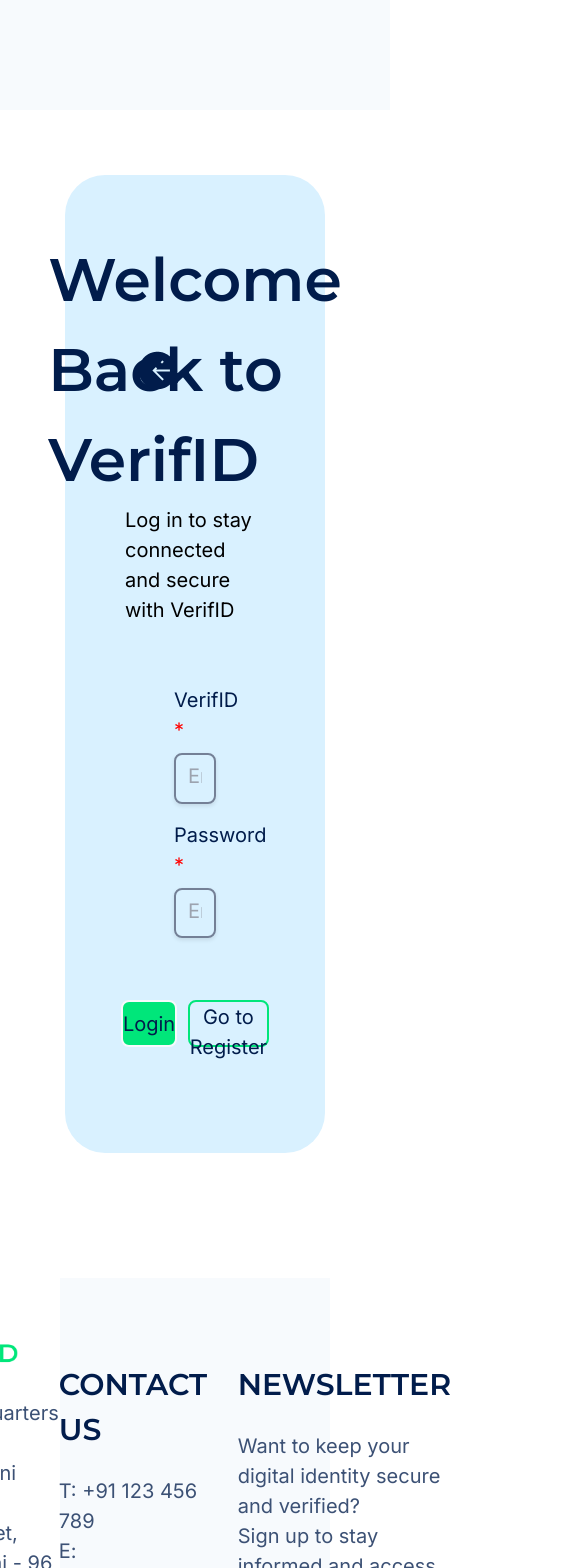
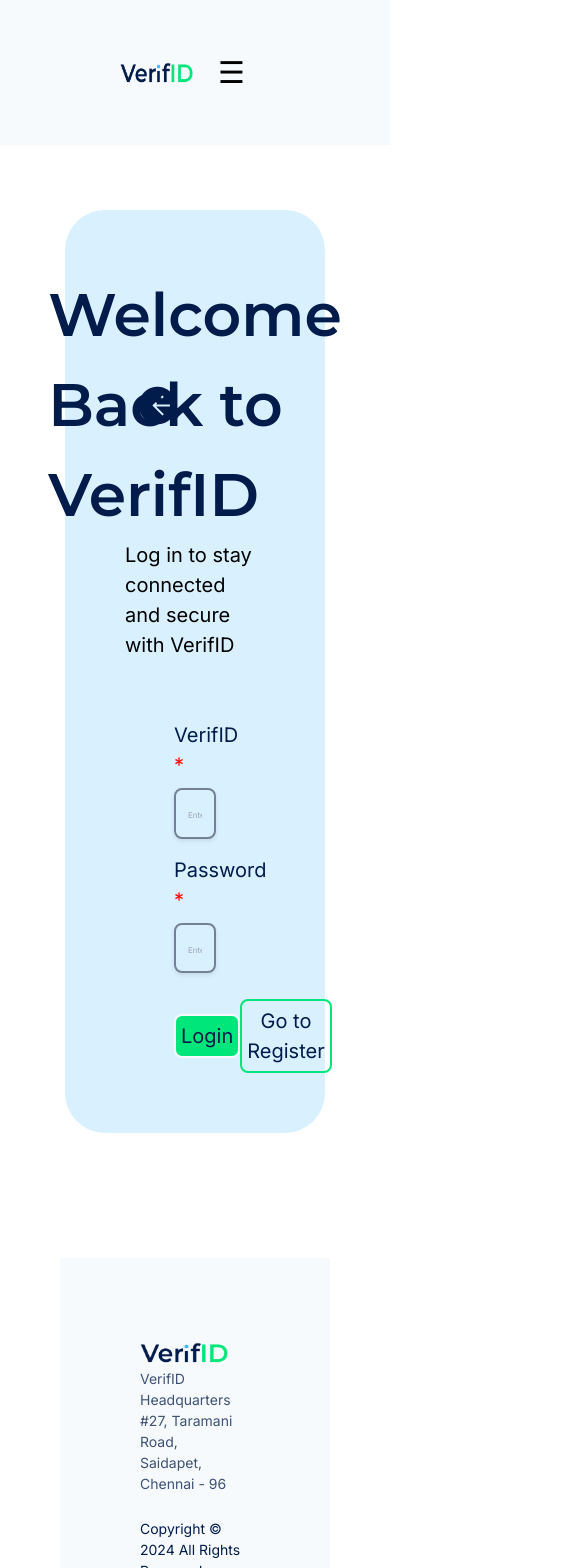
Before and after one commit to VarunCypherV/verfid, a Next.js app in the folder clientnext/: page /login in a window 390 px wide. Shown: the top 1568 px of the page, 585 px wide, since content can reach past the window. Built offline with nearby package versions, Linux system fonts and the light colour scheme.

Commit message:
Resposnive Landing + Ham

```diff
--- a/clientnext/src/app/components/herosection.js
+++ b/clientnext/src/app/components/herosection.js
@@ -2,6 +2,18 @@
 
 import React from "react";
 const HeroSection = ({ id }) => {
+  const smoothScrollTo = (id) => {
+    const element = document.getElementById(id);
+    if (element) {
+      element.scrollIntoView({
+        behavior: "smooth",
+        block: "start",
+      });
+    } else {
+      window.location.href = "/#" + id;
+    }
+  };
+
   return (
     <section id={id}>
       <div className="HeroSection">
@@ -20,7 +32,13 @@ const HeroSection = ({ id }) => {
             </p>
           </div>
           <div className="HeroButtons">
-            <button className="primary">
+            <button
+              className="primary"
+              onClick={(e) => {
+                e.preventDefault();
+                smoothScrollTo("about");
+              }}
+            >
               <p>About Us</p>
             </button>
             <button
--- a/clientnext/src/app/components/navbar.js
+++ b/clientnext/src/app/components/navbar.js
@@ -18,6 +18,7 @@ const smoothScrollTo = (id) => {
 
 function Navbar() {
   const [isDarkTheme, setIsDarkTheme] = useState(false);
+  const [isMenuOpen, setIsMenuOpen] = useState(false);
 
   useEffect(() => {
     const storedTheme = localStorage.getItem("theme");
@@ -38,6 +39,8 @@ function Navbar() {
     });
     return () => observer.disconnect(); // Cleanup observer when the component unmounts
   }, []);
+
+  const toggleMenu = () => setIsMenuOpen(!isMenuOpen);
 
   return (
     <div className="Nav">
@@ -94,6 +97,58 @@ function Navbar() {
           />
         </Link>
       </div>
+
+      <div className="Hamburger" onClick={toggleMenu}>
+        ☰
+      </div>
+
+      {isMenuOpen && (
+        <div className="MobileMenu" onClick={() => setIsMenuOpen(false)}>
+        <ThemeSwitcher />
+        <a
+          href="#goals"
+          className="nav-link"
+          onClick={(e) => {
+            e.preventDefault();
+            smoothScrollTo("goals");
+          }}
+        >
+          Goals
+        </a>
+        <a
+          href="#workflow"
+          className="nav-link"
+          onClick={(e) => {
+            e.preventDefault();
+            smoothScrollTo("workflow");
+          }}
+        >
+          Workflow
+        </a>
+        <a
+          href="#contact-us"
+          className="nav-link"
+          onClick={(e) => {
+            e.preventDefault();
+            smoothScrollTo("contact-us");
+          }}
+        >
+          Contact Us
+        </a>
+        <Link href="/login" className="nav-link">
+          Login
+        </Link>
+        <Link href="/profile" className="ProfileImg">
+          <img
+            src={
+              isDarkTheme
+                ? "/assets/darkprofile.png"
+                : "/assets/lightprofile.png"
+            }
+          />
+        </Link>
+        </div>
+      )}
     </div>
   );
 }
--- a/clientnext/src/app/globals.css
+++ b/clientnext/src/app/globals.css
@@ -101,6 +101,7 @@ p {
 
 .Nav {
   display: flex;
+  justify-content: space-between;
   flex-direction: row;
   flex: 1;
   background-color: var(--background);
@@ -126,8 +127,7 @@ p {
   flex-direction: row;
   align-items: center;
   justify-content: flex-start;
-  flex: 2;
-  margin-right: 500px;
+  flex: 3;
   > img {
     height: 30px;
     width: 88px;
@@ -158,6 +158,64 @@ p {
   }
 }
 
+.Hamburger {
+  display: none;
+  font-size: 30px;
+  cursor: pointer;
+  align-self: right;
+}
+
+.MobileMenu {
+  position: absolute;
+  top: 60px;
+  right: 20px;
+  background-color: var(--background);
+  padding: 20px; /* Increased padding around the menu */
+  border-radius: 8px;
+  display: flex;
+  flex-direction: column;
+}
+
+.MobileMenu a {
+  margin-bottom: 15px; /* Adds more space between each link */
+  font-size: 18px; /* Adjust font size if needed */
+  text-decoration: none;
+  color: var(--text);
+}
+
+.MobileMenu a:last-child {
+  margin-bottom: 0; /* Removes margin from the last item */
+}
+
+@media (max-width: 1300px) {
+  .Right {
+    display: none;
+  }
+  .Left {
+    flex:5
+  }
+  .Hamburger {
+    display: block;
+    align-items: flex-end;
+  }
+}
+
+@media (max-width: 700px) {
+  .Right {
+    display: none;
+  }
+  .Left {
+    flex:5;
+  }
+  .Hamburger {
+    display: block;
+    padding: 25px;
+    flex:1
+  }
+}
+
+
+
 /* ================================================= */
 /* Footer */
 
@@ -167,7 +225,7 @@ p {
   justify-content: center;
   margin: 60px;
   padding: 60px;
-  height: 300px;
+  /* height: 300px; */
   background-color: var(--background);
   flex: 1;
 }
@@ -182,6 +240,7 @@ p {
     width: 88.32px;
   }
 }
+
 .top {
   margin: 24px 0;
 }
@@ -204,6 +263,36 @@ p {
   display: flex;
   align-self: flex-start;
 }
+
+@media (max-width: 1300px) {
+  .Footer {
+    display: flex;
+    flex-direction: row;
+    justify-content: center;
+    background-color: var(--background);
+    flex-wrap: wrap;
+
+  }
+
+  .F_Left, .F_Middle, .F_Right {
+    margin: 20px; /* Add space between sections */
+  }
+
+  /* Reduce font sizes */
+  .F_Left p,
+  .F_Middle p,
+  .F_Right p,
+  .F_Right h3 {
+    font-size: 14px; /* Adjust this value as needed */
+  }
+
+  .F_Left h3,
+  .F_Middle h3,
+  .F_Right h3 {
+    font-size: 16px; /* Adjust the heading size */
+  }
+}
+
 
 /* ===================================================== */
 
@@ -238,7 +327,7 @@ p {
 }
 
 .subscribe-button {
-  padding: 8px 16px;
+  padding: 8px 26px;
   background-color: var(--text);
   color: var(--background);
   border: none;
@@ -248,6 +337,33 @@ p {
 
 .subscribe-button:hover {
   background-color: var(--hover-color);
+}
+
+@media (max-width: 1300px) {
+  .email-input {
+
+  }
+  ::placeholder {
+    color: var(--text50);
+    font-size: 12px;
+  }
+  .subscribe-button {
+    font-size: 14px; /* Reduced font size */
+  }
+}
+
+@media (max-width: 900px) {
+  .email-input {
+    padding:2px;
+  }
+  ::placeholder {
+    color: var(--text50);
+    font-size: 8px;
+  }
+  .subscribe-button {
+    font-size: 8px; /* Reduced font size */
+    padding:5px 10px;
+  }
 }
 
 /* ===================================================== */
@@ -306,8 +422,7 @@ p {
 }
 
 button {
-  width: 185px;
-  height: 47px; /* Add padding to buttons */
+  padding: 5px 20px;
   border: none; /* Remove default border */
   border-radius: 8px; /* Rounded corners */
   cursor: pointer; /* Change cursor on hover */
@@ -402,6 +517,54 @@ button {
   gap:20px;
 }
 
+@media (max-width: 1300px) {
+  .goal-card h1,
+  .goal-card h3,
+  .goal-card p {
+    font-size: 90%; /* Reduce font size */
+  }
+  .goal-card img {
+    width: 120%;
+  }
+}
+
+@media (max-width: 1000px) {
+
+  .product-goals-section {
+    flex-wrap: wrap; /* Enable wrapping */
+  }
+  .goal-card {
+    flex: 1 1 100%; /* Make cards full width on small screens */
+  }
+  .goal-card h1,
+  .goal-card h3,
+  .goal-card p {
+    font-size: 80%; /* Reduce font size */
+  }
+  .goal-card img {
+    display: none;
+  }
+}
+@media (max-width: 700px) {
+
+  .product-goals-section {
+    flex-wrap: wrap; /* Enable wrapping */
+  }
+  .goal-card {
+    flex: 1 1 80%; /* Make cards full width on small screens */
+  }
+  .goal-card h1,
+  .goal-card h3,
+  .goal-card p {
+    font-size: 80%; /* Reduce font size */
+  }
+  .goal-card img {
+    display: none;
+  }
+  .goal-col img{
+    display: none;
+  }
+}
 /* ===================================================== */
 
 .about-us-section {
@@ -486,6 +649,58 @@ button {
   grid-column: span 2;
   grid-row: span 1;
 }
+
+@media (max-width: 1000px) {
+  .about-us-section h1 {
+    font-size: 40px;
+  }
+
+  .card {
+    padding: 25px;
+  }
+
+  .card p {
+    font-size: 12px;
+  }
+
+  .card h3 {
+    font-size: 12px;
+  }
+
+  .card img {
+    width: 100%;
+  }
+
+  .card-grid {
+    grid-template-columns: 1fr 1fr;
+    grid-template-rows: auto;
+    grid-template-areas:
+      "large large"
+      "blue-light small"
+      "medium medium"
+      "green small";
+  }
+
+  .card.large {
+    grid-column: span 12;
+    grid-row: span 1;
+  }
+  .card.medium {
+    grid-column: span 6;
+    grid-row: span 1;
+  }
+  .card.small {
+    grid-column: span 6;
+    grid-row: span 1;
+    >img {
+      width:50%;
+    }
+  }
+
+
+}
+
+
 /* ===================================================== */
 .architecture-workflow-section {
   display: flex;
@@ -599,8 +814,15 @@ label {
   margin: 0px 5%;
 }
 
+
+.RF.disabled {
+  filter: blur(4px);
+  pointer-events: none; /* Prevent clicks */
+  opacity: 0.5;
+}
+
 .input-field:focus {
-  border-color: #5a82ab; /* Focus border color */
+  border-color: #5a82ab;
 }
 
 .RegFieldContainer {
@@ -613,13 +835,28 @@ label {
 }
 
 .RegButtons {
+  display: flex;
   flex-direction: row;
-  justify-content: center;
-  gap: 25%;
-  width: 30%;
-  margin: 46px 0px;
+  justify-content: space-between; /* Push buttons to either end */
+  align-items: center; /* Align buttons vertically */
+  width: 30%; /* Make sure the container spans the full width */
+  margin-top: 10px;
 }
 
+.RegButtons button {
+  width: 150px;
+  padding: 5px;
+  text-align: center;
+  font-size: 18px;
+}
+
+
+
+.RegButtons.disabled {
+  filter: blur(4px);
+  pointer-events: none;
+  opacity: 0.5;
+}
 /* =================== */
 .PFP_Title {
   align-items: center;
--- a/clientnext/src/app/profile/page.js
+++ b/clientnext/src/app/profile/page.js
@@ -36,6 +36,11 @@ function Profile() {
   const [username, setUsername] = useState("Please Login"); // Separate state for username
   const [isUpdated, setIsUpdated] = useState(false); // Track whether data is updated
   const router = useRouter();
+const [isDisabled, setIsDisabled] = useState(false);
+
+  useEffect(() => {
+    setIsDisabled(!localStorage.getItem("verifID"));
+  }, []);
 
   useEffect(() => {
     // Function to fetch user data from localStorage
@@ -354,7 +359,6 @@ function Profile() {
           </div>
           <div className="PFP_Name">
             <p>{username}</p>{" "}
-            {/* Display the username which only changes after clicking "Update Profile" */}
             <img src="/assets/Verified.png" className="bluetick" />
           </div>
           <p>{personal.VerifId}</p>
@@ -365,7 +369,7 @@ function Profile() {
           <RegFieldR data={personal} handleChange={handleChange} />
         </div>
 
-        <div className="RegButtons">
+        <div className={`RegButtons ${isDisabled ? "disabled" : ""}`}>
           <button className="secondary" onClick={handleUpdateProfile}>
             <p>Update Profile</p>
           </button>
```
Also changed, not shown: clientnext/src/app/components/regFields.js (+18 -7 lines), clientnext/src/app/components/regFieldsR.js (+18 -7 lines).
